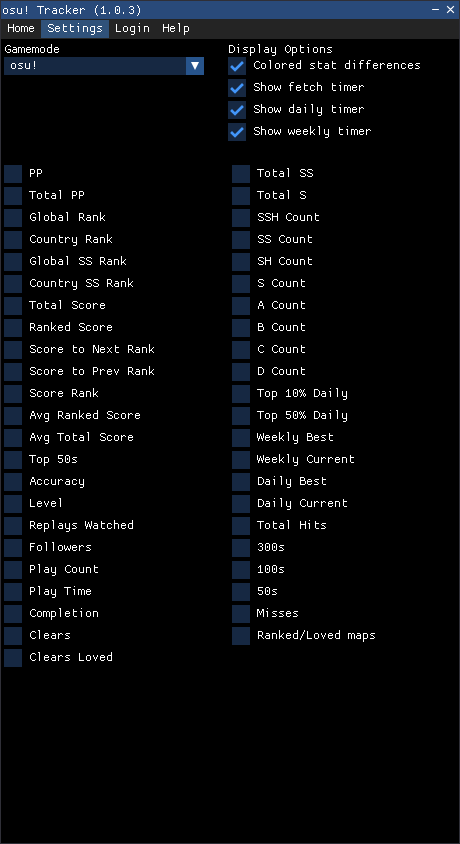
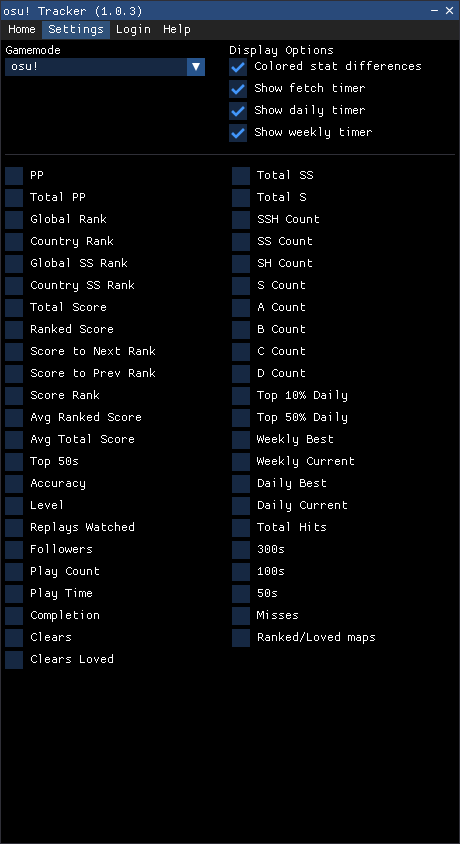
Before and after one commit to Penguuuuu/osu-tracker, an Electron app: page public/index.html in a window 460 px wide. Both pictures are taken after a click on the button "Settings". Drawn offline with Linux system fonts and the light colour scheme.

Commit message:
Small cleanup

```diff
--- a/public/index.html
+++ b/public/index.html
@@ -82,6 +82,5 @@
     <script src="stats.js"></script>
     <script src="windowcontrols.js"></script>
     <script src="roundtext.js"></script>
-    <div id="app-border"></div>
 </body>
 </html>
--- a/public/style.css
+++ b/public/style.css
@@ -11,8 +11,8 @@
     --button-hover:   #4296FAFF;
     --button-active:  #0F87FAFF;
     --main-bg:        #000000;
-    --window-border:    #2f2f37;
-    --window-bar:       #294A7AFF;
+    --window-border:  #2f2f37;
+    --window-bar:     #294A7AFF;
     --menu-bg :       #242424FF;
     --frame-bg:       #294A7A8A;
     --frame-bg-hover: #4296FA66;
@@ -31,9 +31,11 @@
 }
 
 body {
+    position: fixed;
+    inset: 0;
+    border: 1px solid var(--window-border);
     background-color: var(--main-bg);
     color: var(--text);
-
 }
 
 input {
@@ -88,7 +90,7 @@
 hr {
     margin: 12px 0;
     border: none;
-    border-top: 1px solid var(--main-border);
+    border-top: 1px solid var(--window-border);
 }
 
 b {
@@ -98,10 +100,6 @@
 }
 
 /* WINDOW ------------------------------------------------------- */
-#window-title {
-    flex: 1;
-}
-
 #window-bar {
     padding: 2px;
     background: var(--window-bar);
@@ -111,7 +109,11 @@
     user-select: none;
     position: sticky;
     top: 0;
-    z-index: 100;
+    z-index: 998;
+}
+
+#window-title {
+    flex: 1;
 }
 
 #close-btn,
@@ -153,6 +155,7 @@
     bottom: 0;
     overflow-y: auto;
     background: var(--main-bg);
+    margin: 4px;
 }
 
 #main-content::-webkit-scrollbar {
@@ -203,9 +206,9 @@
 
 /* HOME --------------------------------------------------------- */
 #stats {
-    margin: 4px 5px 4px 5px; /* account for the border around the app */
     text-align: left;
 }
+
 #user-details {
     display: flex;
     align-items: center;
@@ -250,7 +253,6 @@
 
 /* SETTINGS ----------------------------------------------------- */
 #settings-modal {
-    margin: 4px;
     text-align: left;
 }
 
@@ -275,7 +277,6 @@
 }
 /* LOGIN -------------------------------------------------------- */
 #login-modal {
-    margin: 4px;
     text-align: left;
 }
 
@@ -300,7 +301,6 @@
 
 /* HELP --------------------------------------------------------- */
 #help-modal {
-    margin: 4px;
     text-align: left;
 }
 
@@ -397,11 +397,3 @@
     cursor: not-allowed;
     background-color: var(--disabled);
 }
-
-#app-border {
-    position: fixed;
-    top: 0; left: 0; right: 0; bottom: 0;
-    border: 1px solid var(--window-border);
-    pointer-events: none;
-    z-index: 9999;
-}
--- a/src/main.js
+++ b/src/main.js
@@ -60,7 +60,6 @@
         y: windowState.y,
         frame: false,
         resizable: false,
-        transparent: true,
         webPreferences: {
             nodeIntegration: false,
             contextIsolation: true,
```
